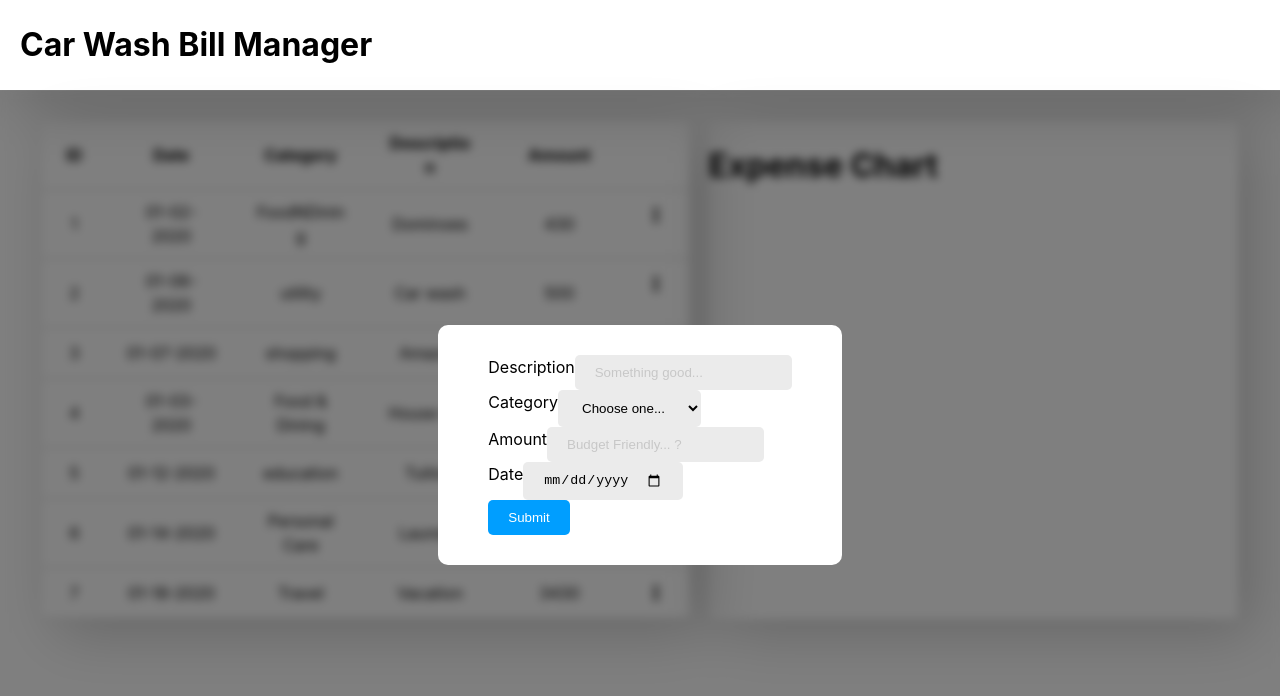
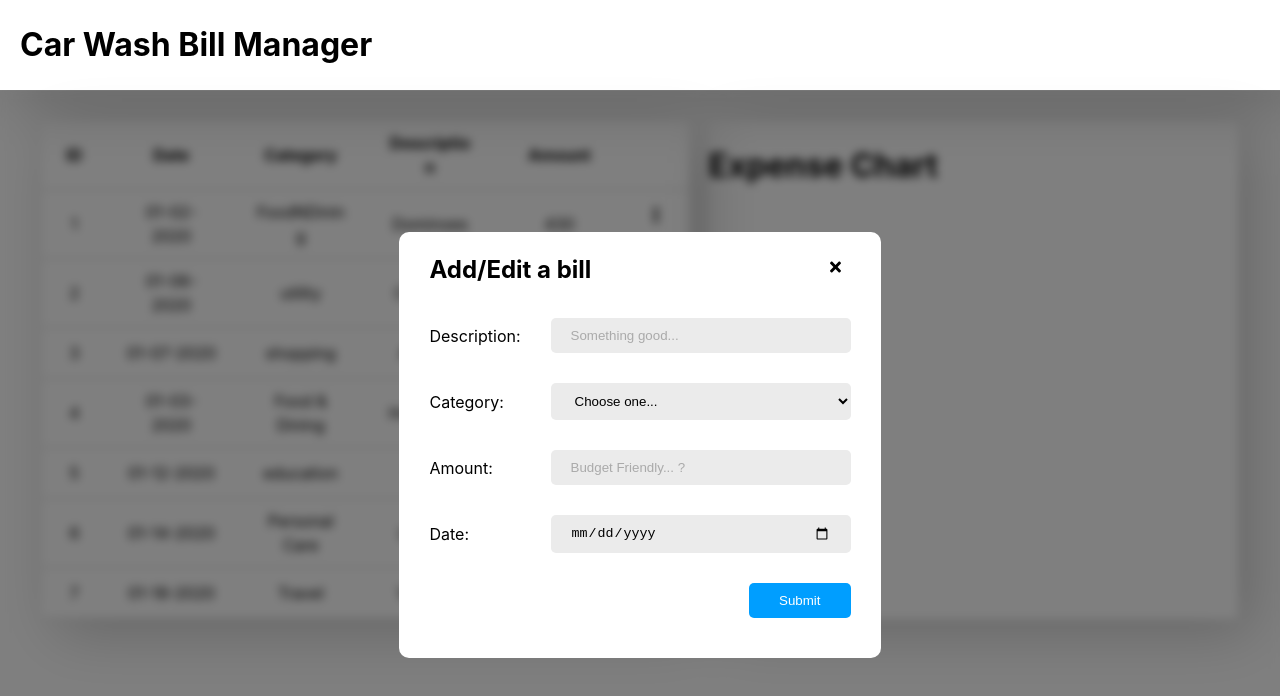
Before and after one commit to kghildial/bill-management-react, a React (Create React App) app: page / in a window 1280 px wide. Shown: the top 696 px of the page. Built offline with nearby package versions, Linux system fonts and the light colour scheme.

Commit message:
Add popup & form styles

```diff
--- a/src/components/Button.js
+++ b/src/components/Button.js
@@ -1,12 +1,24 @@
 import styled from 'styled-components';
 
 const Button = styled.button`
-  padding: 10px 20px;
+  padding: 10px 30px;
   background: #009eff;
   color: #fff;
   border-radius: 5px;
   border: none;
   outline: none;
+  cursor: pointer;
+  transition: 0.2s linear;
+  margin: 20px 0;
+  float: right;
+
+  &:hover {
+    box-shadow: 14px 14px 30px 0 rgb(0 0 0 / 30%);
+  }
+
+  &:focus {
+    box-shadow: 2px 2px 30px 0 rgb(0 0 0 / 50%);
+  }
 `;
 
 export default Button;
--- a/src/components/Container.js
+++ b/src/components/Container.js
@@ -3,11 +3,23 @@ import styled from 'styled-components';
 const Container = styled.div`
   display: flex;
 
+  flex-direction: ${({ type }) => {
+    switch (type) {
+      case 'popupContentWrapper':
+        return 'column';
+      default:
+        return '';
+    }
+  }};
+
   justify-content: ${({ type }) => {
     switch (type) {
       case 'popupBackdrop':
       case 'iconWrapper':
+      case 'popupCloseIcon':
         return 'center';
+      case 'fieldWrapper':
+        return 'space-between';
       default:
         return '';
     }
@@ -18,6 +30,8 @@ const Container = styled.div`
       case 'popupBackdrop':
       case 'headerContainer':
       case 'iconWrapper':
+      case 'popupCloseIcon':
+      case 'fieldWrapper':
         return 'center';
       default:
         return '';
@@ -26,6 +40,8 @@ const Container = styled.div`
 
   position: ${({ type }) => {
     switch (type) {
+      case 'popupCloseIcon':
+        return 'absolute';
       case 'popupBackdrop':
         return 'fixed';
       default:
@@ -35,6 +51,8 @@ const Container = styled.div`
 
   top: ${({ type }) => {
     switch (type) {
+      case 'popupCloseIcon':
+        return '0';
       case 'popupBackdrop':
         return '90px';
       // case 'popupCard':
@@ -53,6 +71,15 @@ const Container = styled.div`
     }
   }};
 
+  right: ${({ type }) => {
+    switch (type) {
+      case 'popupCloseIcon':
+        return '0';
+      default:
+        return '';
+    }
+  }};
+
   width: ${({ type }) => {
     switch (type) {
       case 'headerContainer':
@@ -65,7 +92,10 @@ const Container = styled.div`
       case 'billsListContainer':
         return '55%';
       case 'iconWrapper':
+      case 'popupCloseIcon':
         return '30px';
+      case 'fieldWrapper':
+        return '100%';
       default:
         return '';
     }
@@ -74,6 +104,7 @@ const Container = styled.div`
   height: ${({ type }) => {
     switch (type) {
       case 'iconWrapper':
+      case 'popupCloseIcon':
         return '30px';
       case 'popupBackdrop':
         return 'calc(100vh - 90px)';
@@ -90,6 +121,8 @@ const Container = styled.div`
       case 'billsListContainer':
       case 'iconWrapper':
         return '0 10px';
+      case 'fieldWrapper':
+        return '30px 0 10px';
       default:
         return '';
     }
@@ -100,9 +133,10 @@ const Container = styled.div`
       case 'headerContainer':
         return '0 20px';
       case 'iconWrapper':
+      case 'popupCloseIcon':
         return '5px';
       case 'popupCard':
-        return '30px 50px';
+        return '20px 30px';
       default:
         return '';
     }
@@ -156,10 +190,10 @@ const Container = styled.div`
       case 'chartContainer':
       case 'billsListContainer':
         return '14px 14px 60px 0 rgb(0 0 0 / 20%)';
-      case 'iconWrapper':
-        return variant !== 'noShadow'
-          ? '3px 3px 10px rgb(0 0 0 / 20%), -3px -3px 20px rgb(0 0 0 / 10%)'
-          : '';
+      // case 'iconWrapper':
+      //   return variant !== 'noShadow'
+      //     ? '3px 3px 10px rgb(0 0 0 / 20%), -3px -3px 20px rgb(0 0 0 / 10%)'
+      //     : '';
       default:
         return '';
     }
@@ -168,6 +202,7 @@ const Container = styled.div`
   cursor: ${({ type }) => {
     switch (type) {
       case 'iconWrapper':
+      case 'popupCloseIcon':
         return 'pointer';
       default:
         return '';
--- a/src/components/ExpenseTable/index.js
+++ b/src/components/ExpenseTable/index.js
@@ -46,8 +46,7 @@ const ExpenseTable = props => {
             </Cell>
             <Cell key={`actionCell_${item.id}`} type="actionCell">
               <Icon
-                // key={`optionsIcon_${item.id}`}
-                type="noShadow"
+                type="iconWrapper"
                 iconVal={faEllipsisV}
                 iconMenuList={['Edit', 'Delete']}
               />
--- a/src/components/Heading/Heading.style.js
+++ b/src/components/Heading/Heading.style.js
@@ -3,4 +3,13 @@ import styled from 'styled-components';
 
 export const HeadingTag = styled(props =>
   React.createElement(`h${props.level}`, props)
-)``;
+)`
+  margin: ${({ type }) => {
+    switch (type) {
+      case 'popupHeading':
+        return '0';
+      default:
+        return '';
+    }
+  }};
+`;
--- a/src/components/Icon/Icon.style.js
+++ b/src/components/Icon/Icon.style.js
@@ -1,4 +1,22 @@
 import styled from 'styled-components';
 import { FontAwesomeIcon } from '@fortawesome/react-fontawesome';
 
-export const IconTag = styled(FontAwesomeIcon)``;
+export const IconTag = styled(FontAwesomeIcon)`
+  width: ${({ type }) => {
+    switch (type) {
+      case 'popupCloseIcon':
+        return '15px';
+      default:
+        return '';
+    }
+  }};
+
+  height: ${({ type }) => {
+    switch (type) {
+      case 'popupCloseIcon':
+        return '20px';
+      default:
+        return '';
+    }
+  }};
+`;
--- a/src/components/Icon/index.js
+++ b/src/components/Icon/index.js
@@ -6,7 +6,7 @@ import Container from '../Container';
 import List from '../List';
 import { IconTag } from './Icon.style';
 
-const Icon = ({ iconVal, iconMenuList }) => {
+const Icon = ({ type, iconVal, iconMenuList }) => {
   const [isMenuOpen, setIsMenuOpen] = useState(false);
 
   const clickHandler = () => {
@@ -14,8 +14,8 @@ const Icon = ({ iconVal, iconMenuList }) => {
   };
 
   return (
-    <Container type="iconWrapper" variant="noShadow" onClick={clickHandler}>
-      <IconTag icon={iconVal} />
+    <Container type={type} onClick={clickHandler}>
+      <IconTag type={type} icon={iconVal} />
       {iconMenuList && (
         <List
           type="iconMenu"
--- a/src/components/Input/Input.style.js
+++ b/src/components/Input/Input.style.js
@@ -10,8 +10,16 @@ export const InputTag = styled(Field)`
   outline: none;
   border: none;
   background: #ebebeb;
+  width: 300px;
+  margin-left: 30px;
 
   &::placeholder {
     color: #aaa;
+    opacity: 1;
+  }
+
+  &:focus,
+  &:hover {
+    box-shadow: 14px 14px 30px 0 rgb(0 0 0 / 30%);
   }
 `;
--- a/src/components/Input/index.js
+++ b/src/components/Input/index.js
@@ -7,8 +7,8 @@ import { Label, InputTag } from './Input.style';
 
 const Input = ({ type, name, label, placeholder, validationFn }) => {
   return (
-    <Container type="inputWrapper">
-      {label && <Label htmlFor={name}>{label}</Label>}
+    <Container type="fieldWrapper">
+      {label && <Label htmlFor={name}>{label}:</Label>}
       <InputTag
         id={name}
         type={type}
--- a/src/components/Select/Select.style.js
+++ b/src/components/Select/Select.style.js
@@ -10,8 +10,10 @@ export const SelectField = styled(Field)`
   outline: none;
   border: none;
   background: #ebebeb;
+  width: 300px;
+  margin-left: 30px;
 
-  &::placeholder {
-    color: #aaa;
+  &:hover {
+    box-shadow: 14px 14px 30px 0 rgb(0 0 0 / 30%);
   }
 `;
--- a/src/components/Select/index.js
+++ b/src/components/Select/index.js
@@ -7,8 +7,8 @@ import { Label, SelectField } from './Select.style';
 
 const Select = ({ name, label, placeholder, optionsList, validationFn }) => {
   return (
-    <Container type="inputWrapper">
-      {label && <Label htmlFor={name}>{label}</Label>}
+    <Container type="fieldWrapper">
+      {label && <Label htmlFor={name}>{label}:</Label>}
       <SelectField id={name} as="select" name={name} validate={validationFn}>
         {placeholder && <option>{placeholder}</option>}
         {optionsList.map(option => (
@@ -26,7 +26,6 @@ Select.defaultProps = {
 };
 
 Select.propTypes = {
-  type: PropTypes.string.isRequired,
   name: PropTypes.string.isRequired,
   placeholder: PropTypes.string,
   optionsList: PropTypes.array,
--- a/src/screens/HomeScreen.js
+++ b/src/screens/HomeScreen.js
@@ -1,19 +1,26 @@
 import React from 'react';
 import { Formik, Form } from 'formik';
+import { faTimes } from '@fortawesome/free-solid-svg-icons';
 import seederData from '../seeder';
 
 // Custom component(s) import(s)
 import Container from '../components/Container';
+import Heading from '../components/Heading';
 import ExpenseTable from '../components/ExpenseTable';
 import Popup from '../components/Popup';
 import Input from '../components/Input';
 import Select from '../components/Select';
 import Button from '../components/Button';
+import Icon from '../components/Icon';
 
 const HomeScreen = () => {
   return (
     <>
       <Popup>
+        <Container type="popupContentWrapper">
+          <Icon type="popupCloseIcon" iconVal={faTimes} />
+          <Heading type="popupHeading" level="2" text="Add/Edit a bill" />
+
           <Formik
             enableReinitialize
             initialValues={{
@@ -23,9 +30,11 @@ const HomeScreen = () => {
               date: '',
             }}
             onSubmit={(values, { setSubmitting }) => {
-            console.log.apply(values);
+              console.log(values);
+              setSubmitting(false);
             }}
           >
+            {({ isSubmitting }) => (
               <Container type="formWrapper">
                 <Form>
                   <Input
@@ -47,10 +56,14 @@ const HomeScreen = () => {
                     placeholder="Budget Friendly... ?"
                   />
                   <Input type="date" name="date" label="Date" />
-              <Button type="submit">Submit</Button>
+                  <Button type="submit" disabled={isSubmitting}>
+                    Submit
+                  </Button>
                 </Form>
               </Container>
+            )}
           </Formik>
+        </Container>
       </Popup>
       <Container type="contentWrapper">
         <Container type="billsListContainer">
```
Lines whose indentation alone changed are shown as unchanged.
